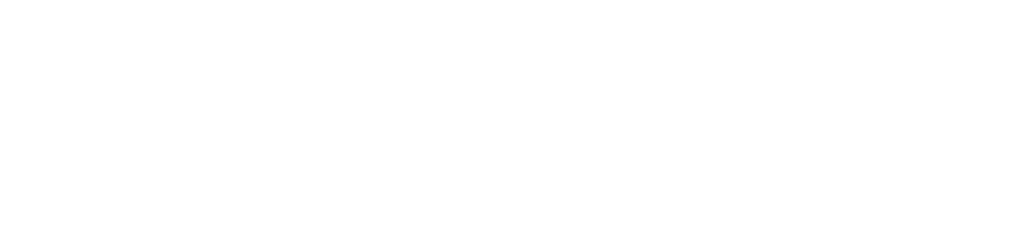
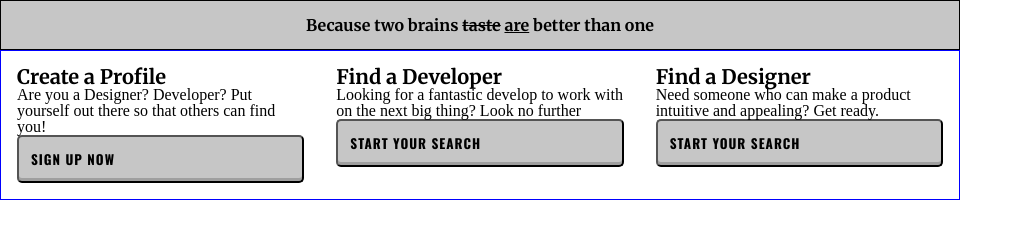
Before and after one commit to yxfei/developer_matchmaker_starter, a plain HTML site: page index.html in a window 1280 px wide. Shown: the whole page, without its empty margins (0-1023 px from the left). Drawn offline with nearby package versions, Linux system fonts and the light colour scheme.

Commit message:
first draft with basic features

```diff
--- /dev/null
+++ b/css/main.css
@@ -0,0 +1,75 @@
+html {
+	padding: 5px;
+	font-size: 10px;
+	vertical-align: center;
+}
+
+
+/*Font Size*/
+.font-size__bottom-header {
+	font-family: 'Merriweather', serif;
+    font-size: 1.25rem;
+    font-weight: bold;
+}
+
+/*Row Container*/
+
+.row__container {
+	box-sizing: border-box;
+	width: 100%;
+	max-width: 960px;
+	min-width: 300px;
+	border: 1px solid black;
+	background-color: white;
+	padding: 1rem;
+}
+
+.row__container--topBox {
+	font-family: 'Merriweather', serif;
+	background-color: #C6C6C6;
+	text-align: center;
+	padding: 1rem 0;
+	border-top: 1px solid #AAA
+	margin: 0;
+}
+
+/*col Container*/
+
+.col__container {
+	width: 100%;
+	box-sizing: border-box;
+	max-width: 960px;
+	min-width: 300px;
+	background-color: white;
+	border: 1px solid blue;
+	display: flex;
+	flex-direction: row;
+	align-items: stretch;
+}
+
+.col-box {
+	width: 33.33%;
+	padding: 1rem;
+}
+
+/*button*/
+
+.button {
+	font-family: 'Oswald', sans-serif;
+    text-decoration: none;
+    text-transform: uppercase;
+    letter-spacing: 1px;
+    font-weight: bold;
+    background: #C6C6C6;
+    color: black;
+    display: flex;
+    text-align: center;
+    padding: 12px;
+    box-shadow: inset 0 -3px 0 rgba(0,0,0,.2);
+    border-radius: 5px;
+    width: 100%;
+}
+
+.button:hover {
+	background: grey;
+}
--- a/index.html
+++ b/index.html
@@ -4,7 +4,42 @@
 	<meta charset="utf-8">
 	<title>Startup Matchmaker</title>
 	<link href='http://fonts.googleapis.com/css?family=Source+Sans+Pro:400,700|Oswald:700|Merriweather:700,700italic' rel='stylesheet' type='text/css'>
+	<link rel='stylesheet' href="css/main.css" type='text/css'>
+	<link rel='stylesheet' href="css/reset.css" type='text/css'>
+
 </head>
 <body>
+	<section>
+		<div class="row__container row__container--topBox">Because two brains <del>taste</del> <ins>are</ins> better than one</div>
+	</section>
+	<section class="col__container">
+		<div class="col-box">
+			<header>
+				<h3 class="font-size__bottom-header">Create a Profile</h3>
+			</header>
+			<p>
+				Are you a Designer? Developer? Put yourself out there so that others can find you!
+			</p>
+			<button class="button">Sign Up Now</button>
+		</div>
+		<div class="col-box">
+			<header>
+				<h3 class="font-size__bottom-header">Find a Developer</h3>
+			</header>
+			<p>
+				Looking for a fantastic develop to work with on the next big thing? Look no further
+			</p>
+			<button class="button">Start Your Search</button>
+		</div>
+		<div class="col-box">
+			<header>
+				<h3 class="font-size__bottom-header">Find a Designer</h3>
+			</header>
+			<p>
+				Need someone who can make a product intuitive and appealing? Get ready.
+			</p>
+			<button class="button">Start Your Search</button>
+		</div>
+	</section>
 </body>
 </html>
```
